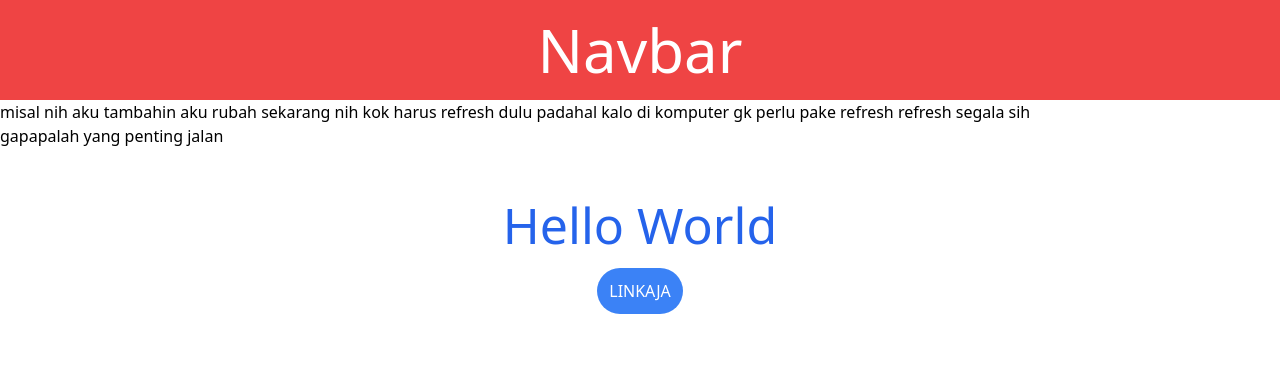
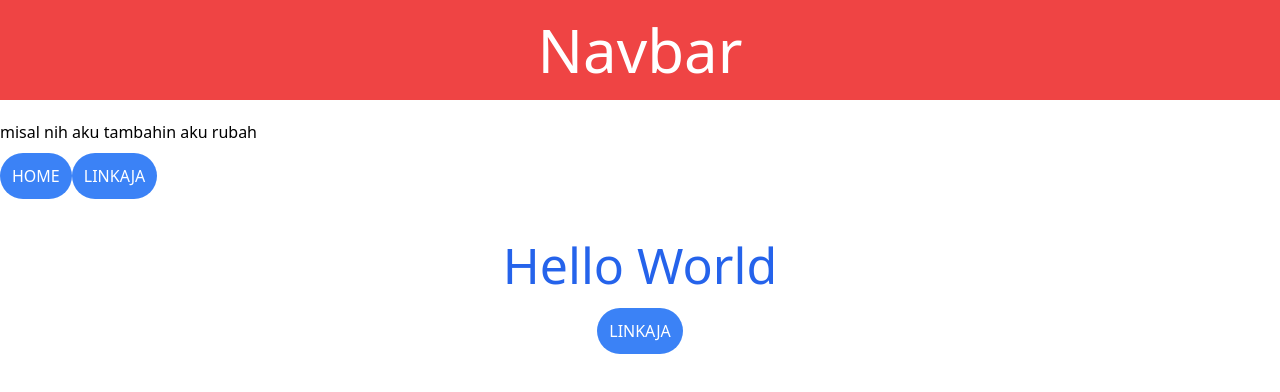
Before and after one commit to dikarizki55/nextjsaaa, a Next.js app: page / in a window 1280 px wide. Shown: the top 392 px of the page. Built offline with nearby package versions, Linux system fonts and the light colour scheme.

Commit message:
ganti navbar

```diff
--- a/app/component/Navbar.tsx
+++ b/app/component/Navbar.tsx
@@ -1,11 +1,14 @@
 import React from 'react'
+import Link from 'next/link'
 
 export default function Navbar() {
   return (
     <div>
       <div className='w-100 bg-red-500 text-white text-center text-6xl p-5'>Navbar</div>
-      <p>misal nih aku tambahin aku rubah sekarang nih kok harus refresh dulu padahal kalo di komputer gk perlu pake refresh refresh segala sih <br />
-      gapapalah yang penting jalan</p>
+      <p className='mb-5 mt-5'>misal nih aku tambahin aku rubah</p>
+      <Link href="/" className="bg-blue-500 p-3 hover:bg-gray-500 transition-all duration-1000 hover:transition-all hover:duration-1000 rounded-full text-white uppercase">Home</Link>
+      <Link href="/default" className="bg-blue-500 p-3 hover:bg-gray-500 transition-all duration-1000 hover:transition-all hover:duration-1000 rounded-full text-white uppercase">linkaja</Link>
+
     </div>
 
   )
--- a/tailwind.config.ts
+++ b/tailwind.config.ts
@@ -12,7 +12,7 @@
         'gradient-radial': 'radial-gradient(var(--tw-gradient-stops))',
         'gradient-conic':
           'conic-gradient(from 180deg at 50% 50%, var(--tw-gradient-stops))',
-      },
+      }
     },
   },
   plugins: [],
```
Also changed, not shown: 1 other file (tests, documents, lock files or other folders).
